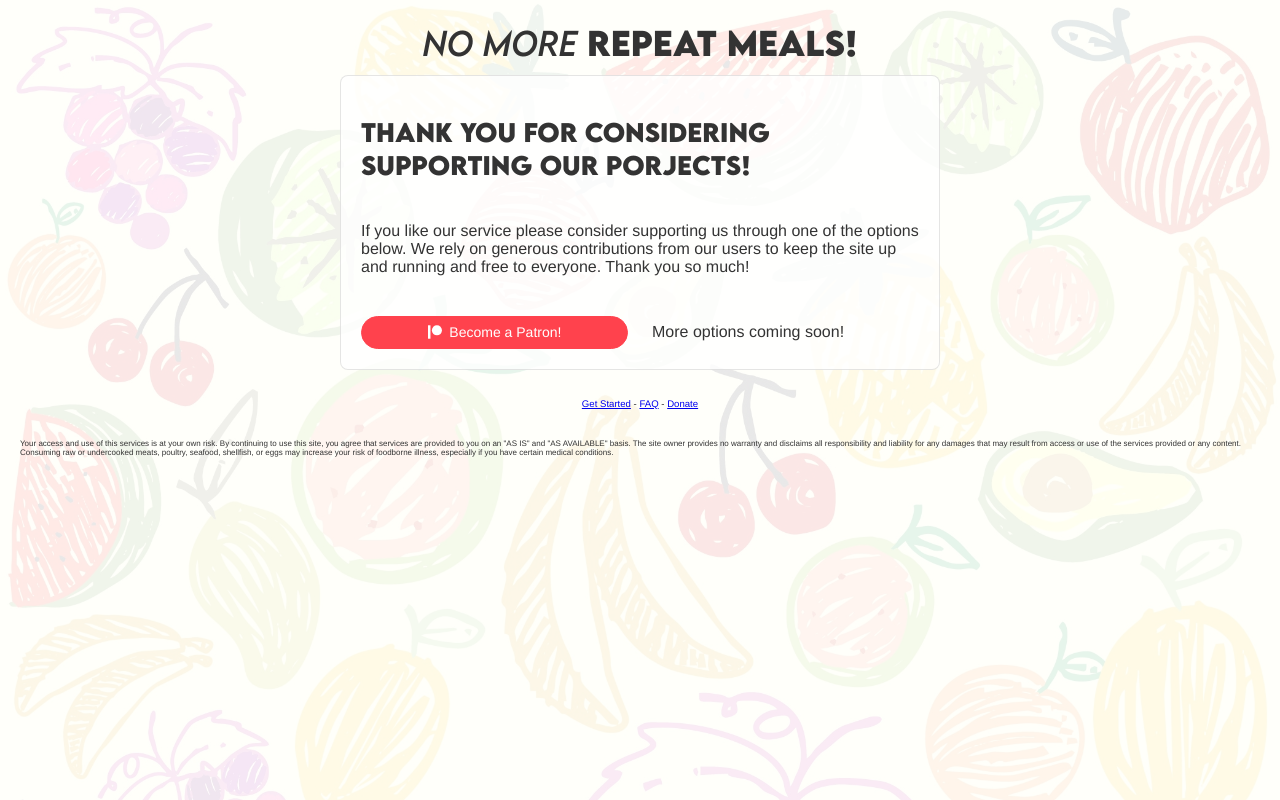
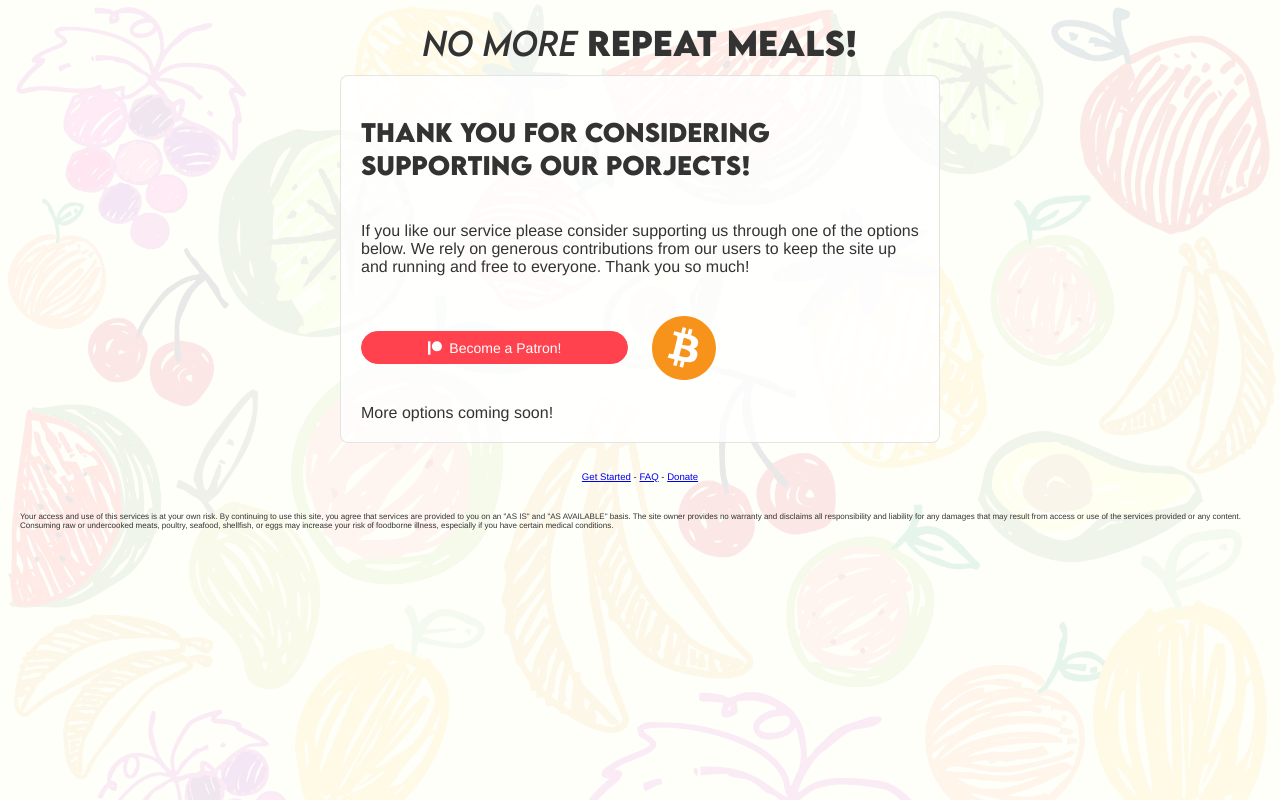
Before and after one commit to YenRaven/no-more-repeat-meals, a React (Create React App) app: page /donate in a window 1280 px wide. Built offline with nearby package versions, Linux system fonts and the light colour scheme.

Commit message:
Add donation request to end of recipe page.  Add bitcoin logo to donation page.

```diff
--- a/src/donate.tsx
+++ b/src/donate.tsx
@@ -1,5 +1,6 @@
 import React from 'react';
 import {Grid} from '@material-ui/core';
+import bitcoin from './assets/bitcoin.svg';
 
 export const Donate = () => <Grid className="ingredient-list" container spacing={3}>
 	<Grid item xs={12}><h2>Thank you for considering supporting our porjects!</h2></Grid>
@@ -48,5 +49,6 @@ export const Donate = () => <Grid className="ingredient-list" container spacing=
 			</svg>&nbsp; Become a Patron!
 		</a>
 	</Grid>
+	<Grid item xs={6}><img src={bitcoin} /></Grid>
 	<Grid item xs={6}>More options coming soon!</Grid>
 </Grid>;
--- a/src/recipe-view.tsx
+++ b/src/recipe-view.tsx
@@ -86,6 +86,9 @@ export const RecipeView = ({ingredients, additionalIngredients, limitToProvided}
 				</ol>
 			</Grid>
 		}
+		<Grid className="donate-section" item xs={12}>
+			<p>Get a good recipe? Please <Link to="/donate">consider donating</Link> to keep this site running!</p>
+		</Grid>
 		<Grid className="recipe-btn" item xs={6}>
 			<Link className="App-link" to="/get-started">
 				<Fab variant="extended"><NavigateBeforeIcon fontSize="small"/> Back</Fab>
```
Also changed, not shown: src/assets/bitcoin.svg (added).
